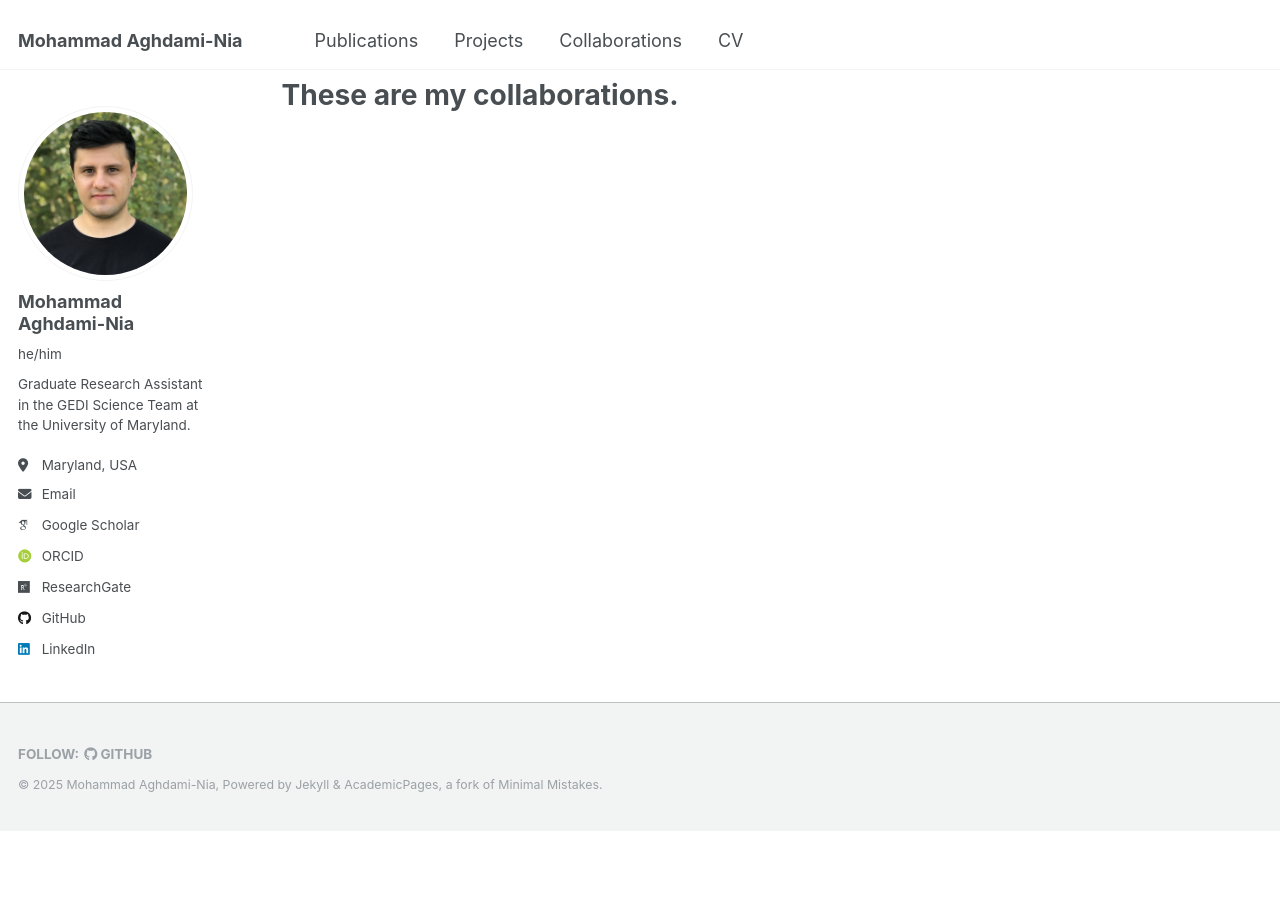
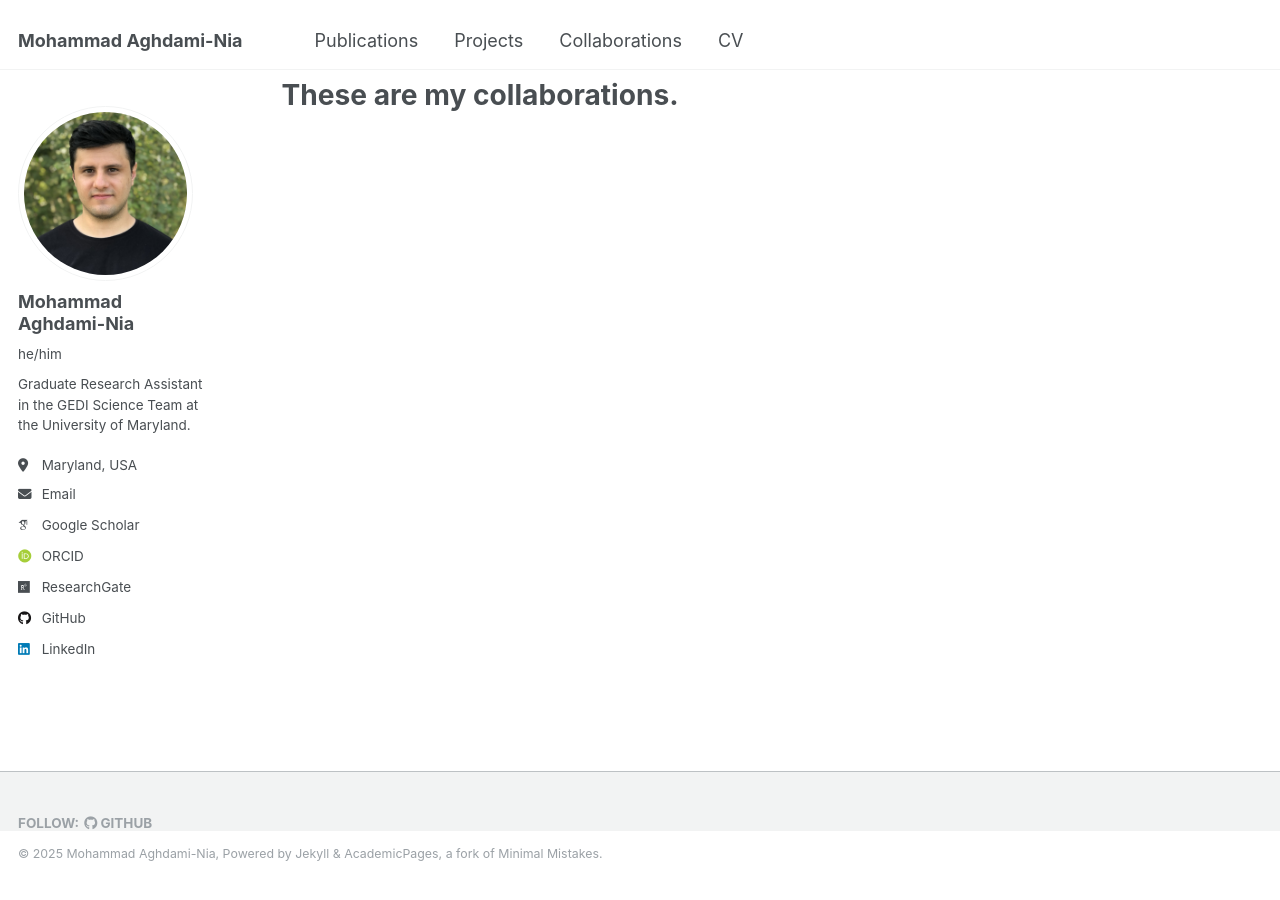
Before and after one commit to mo-agh/mo-agh.github.io, a Jekyll site: the page built from _pages/collaborations.md, in a window 1280 px wide and 900 px high, scrolled down 69 px. Built offline with Jekyll 4.4.1, drawn with Linux system fonts in a browser that asks for light colours; some web fonts are replaced; before the commit the page ends 900 px from its top, so only the background shows below that.

Commit message:
Update _footer.scss

```diff
--- a/_sass/layout/_footer.scss
+++ b/_sass/layout/_footer.scss
@@ -12,7 +12,7 @@
   /* sticky footer fix start */
   position: absolute;
   bottom: 0em;
-  height: auto;
+  height: 60px;
   /* sticky footer fix end */
   margin-top: 3em;
   color: mix(#fff, $gray, 25%);
```
